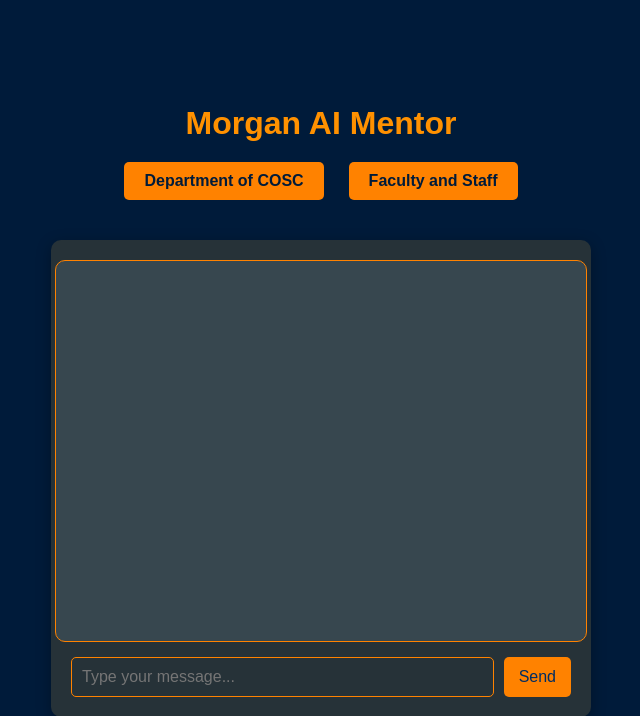
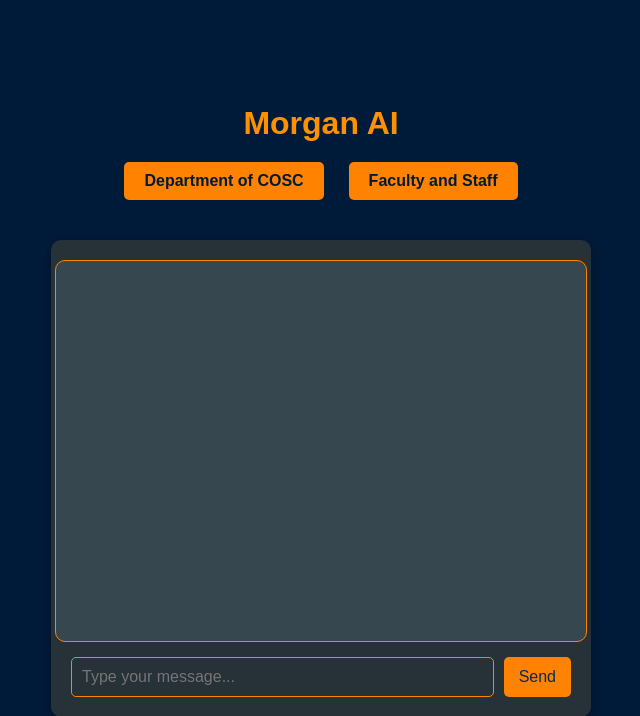
Before and after one commit to dglen23/Senior-Project, a Python web app: template templates/index.html in a window 1280 px wide. Shown: the top 716 px of the page, without its empty margins (319-959 px from the left). Run offline with Jinja, Linux system fonts and the light colour scheme; the template is opened without the code that fills it, so the values that code supplies are empty.

Commit message:
Update index.html

```diff
--- a/templates/index.html
+++ b/templates/index.html
@@ -8,7 +8,7 @@
 </head>
 <body>
     <div class="centered">
-        <h1 style="color: #FF9100;">Morgan AI Mentor</h1> <!-- Header styled in Morgan's orange color -->
+        <h1 style="color: #FF9100;">Morgan AI</h1> <!-- Header styled in Morgan's orange color -->
 
         <!-- Link Buttons -->
         <div class="link-buttons">
```
